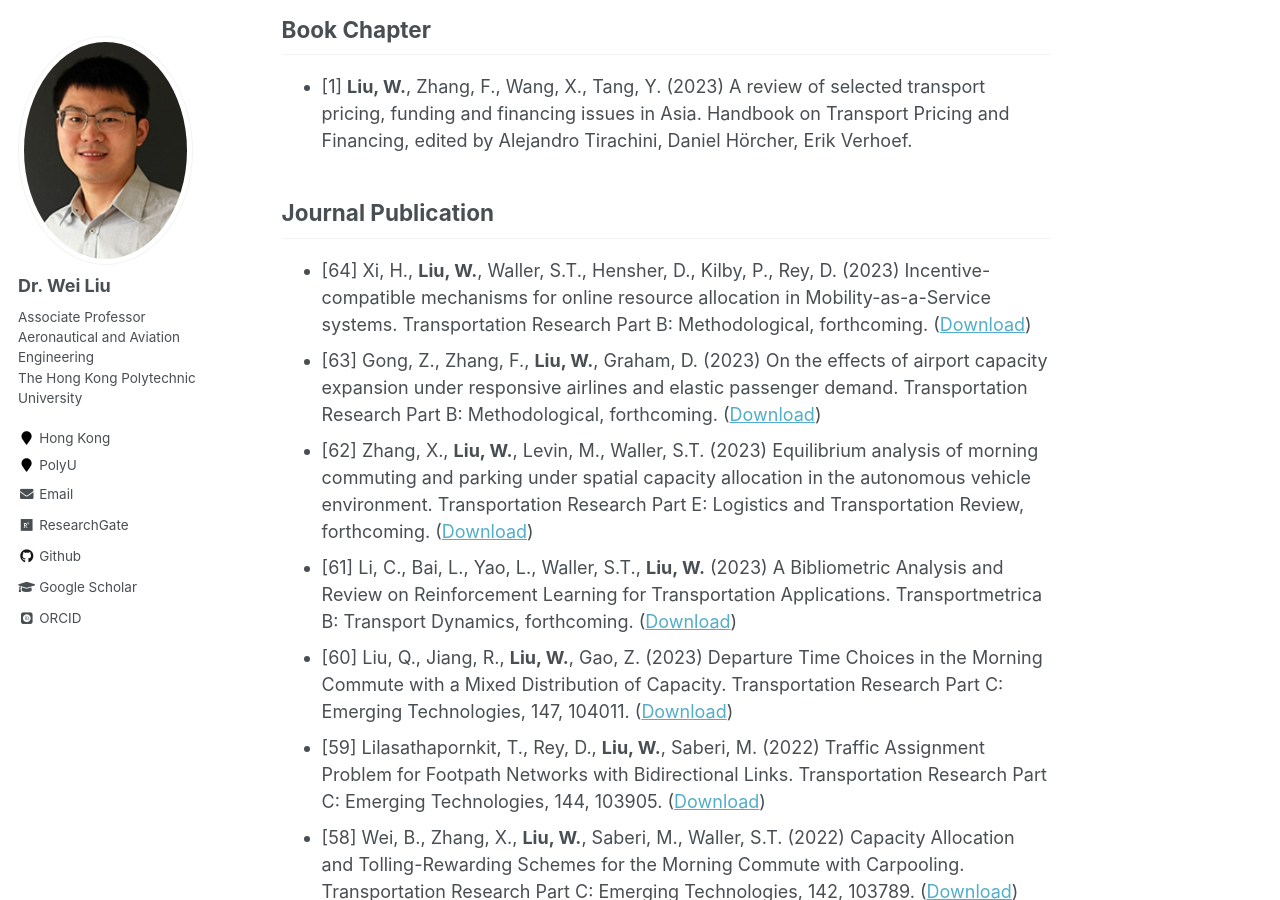
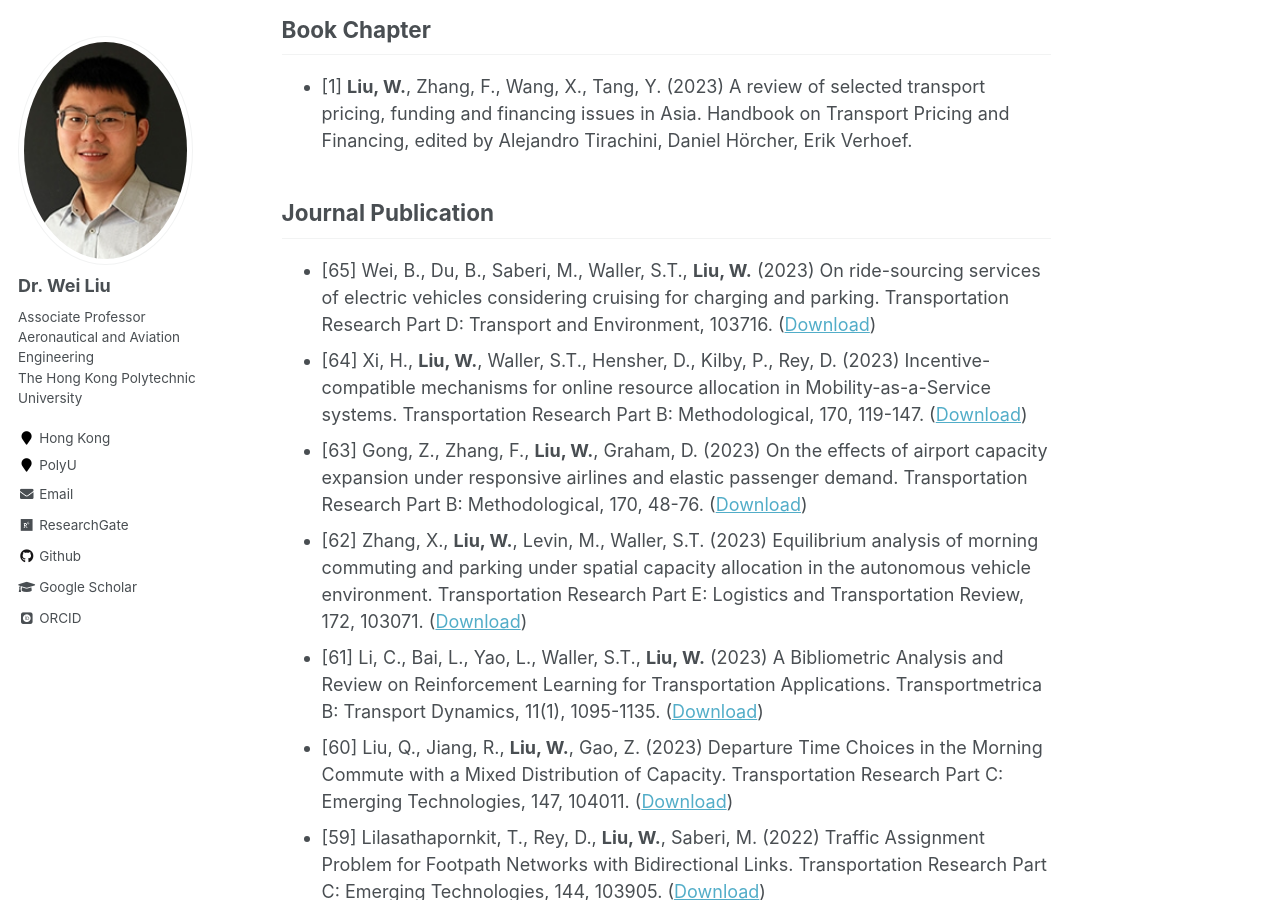
Before and after one commit to weiliu2016/weiliu2016.github.io, a Jekyll site: the page built from _pages/publications.md, in a window 1280 px wide and 900 px high, scrolled down 216 px. Built offline with Jekyll 4.4.1, drawn with Linux system fonts in a browser that asks for light colours; some web fonts are replaced.

Commit message:
Update publications.md

```diff
--- a/_pages/publications.md
+++ b/_pages/publications.md
@@ -22,10 +22,11 @@ Book Chapter
 
 Journal Publication
 ----------
-* [64] Xi, H., **Liu, W.**, Waller, S.T., Hensher, D., Kilby, P., Rey, D. (2023) Incentive-compatible mechanisms for online resource allocation in Mobility-as-a-Service systems. Transportation Research Part B: Methodological, forthcoming. ([Download](https://doi.org/10.1016/j.trb.2022.xx.xxx))
-* [63] Gong, Z., Zhang, F., **Liu, W.**, Graham, D. (2023) On the effects of airport capacity expansion under responsive airlines and elastic passenger demand. Transportation Research Part B: Methodological, forthcoming. ([Download](https://doi.org/10.1016/j.trb.2022.xx.xxx))
-* [62] Zhang, X., **Liu, W.**, Levin, M., Waller, S.T. (2023) Equilibrium analysis of morning commuting and parking under spatial capacity allocation in the autonomous vehicle environment. Transportation Research Part E: Logistics and Transportation Review, forthcoming. ([Download](https://doi.org/10.1016/j.tre.2022.xxxxxx))
-* [61] Li, C., Bai, L., Yao, L., Waller, S.T., **Liu, W.** (2023) A Bibliometric Analysis and Review on Reinforcement Learning for Transportation Applications. Transportmetrica B: Transport Dynamics, forthcoming. ([Download](https://doi.org/10.1080/21680566.2023.2179461))
+* [65] Wei, B., Du, B., Saberi, M., Waller, S.T., **Liu, W.** (2023) On ride-sourcing services of electric vehicles considering cruising for charging and parking. Transportation Research Part D: Transport and Environment, 103716. ([Download](https://doi.org/10.1016/j.trd.2023.103716))
+* [64] Xi, H., **Liu, W.**, Waller, S.T., Hensher, D., Kilby, P., Rey, D. (2023) Incentive-compatible mechanisms for online resource allocation in Mobility-as-a-Service systems. Transportation Research Part B: Methodological, 170, 119-147. ([Download](https://doi.org/10.1016/j.trb.2023.02.011))
+* [63] Gong, Z., Zhang, F., **Liu, W.**, Graham, D. (2023) On the effects of airport capacity expansion under responsive airlines and elastic passenger demand. Transportation Research Part B: Methodological, 170, 48-76. ([Download](https://doi.org/10.1016/j.trb.2023.02.010))
+* [62] Zhang, X., **Liu, W.**, Levin, M., Waller, S.T. (2023) Equilibrium analysis of morning commuting and parking under spatial capacity allocation in the autonomous vehicle environment. Transportation Research Part E: Logistics and Transportation Review, 172, 103071. ([Download](https://doi.org/10.1016/j.tre.2023.103071))
+* [61] Li, C., Bai, L., Yao, L., Waller, S.T., **Liu, W.** (2023) A Bibliometric Analysis and Review on Reinforcement Learning for Transportation Applications. Transportmetrica B: Transport Dynamics, 11(1), 1095-1135. ([Download](https://doi.org/10.1080/21680566.2023.2179461))
 * [60] Liu, Q., Jiang, R., **Liu, W.**, Gao, Z. (2023) Departure Time Choices in the Morning Commute with a Mixed Distribution of Capacity. Transportation Research Part C: Emerging Technologies, 147, 104011. ([Download](https://doi.org/10.1016/j.trc.2022.104011))
 * [59] Lilasathapornkit, T., Rey, D., **Liu, W.**, Saberi, M. (2022) Traffic Assignment Problem for Footpath Networks with Bidirectional Links.  Transportation Research Part C: Emerging Technologies, 144, 103905. ([Download](https://doi.org/10.1016/j.trc.2022.103905))
 * [58] Wei, B., Zhang, X., **Liu, W.**, Saberi, M., Waller, S.T. (2022) Capacity Allocation and Tolling-Rewarding Schemes for the Morning Commute with Carpooling. Transportation Research Part C: Emerging Technologies, 142, 103789. ([Download](https://doi.org/10.1016/j.trc.2022.103789))
```
